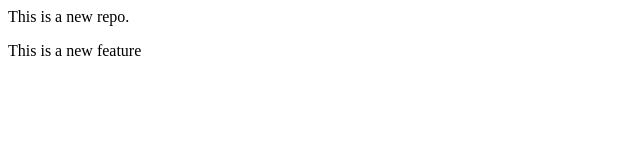
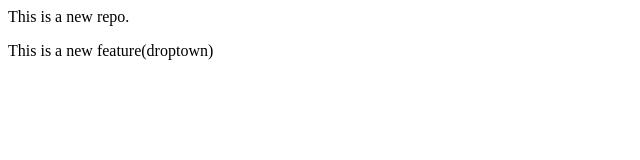
Before and after one commit to Shivamkyadav93/localrepo, a plain HTML site: page index.html in a window 1280 px wide. Shown: the full height of the page, 0-640 px from the left. Drawn offline with Linux system fonts and the light colour scheme.

```diff
--- a/index.html
+++ b/index.html
@@ -1,2 +1,2 @@
 <p>This is a new repo.</p>
-<p>This is a new feature</p>
+<p>This is a new feature(droptown)</p>
```
